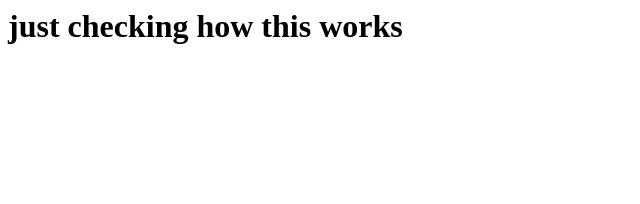
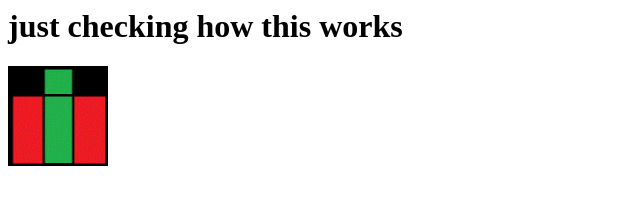
Before and after one commit to BlueSmiley/trialttempt, a plain HTML site: page attempt.html in a window 1280 px wide. Shown: the whole page, without its empty margins (0-640 px from the left). Drawn offline with Linux system fonts and the light colour scheme.

Commit message:
added image to file

```diff
--- a/attempt.html
+++ b/attempt.html
@@ -1,5 +1,6 @@
 <html>
 <body>
 <h1>just checking how this works</h1>
+<img src="/ship.gif" alt="image broken" width="100" height="100"/ >
 </body>
 </html>
```
